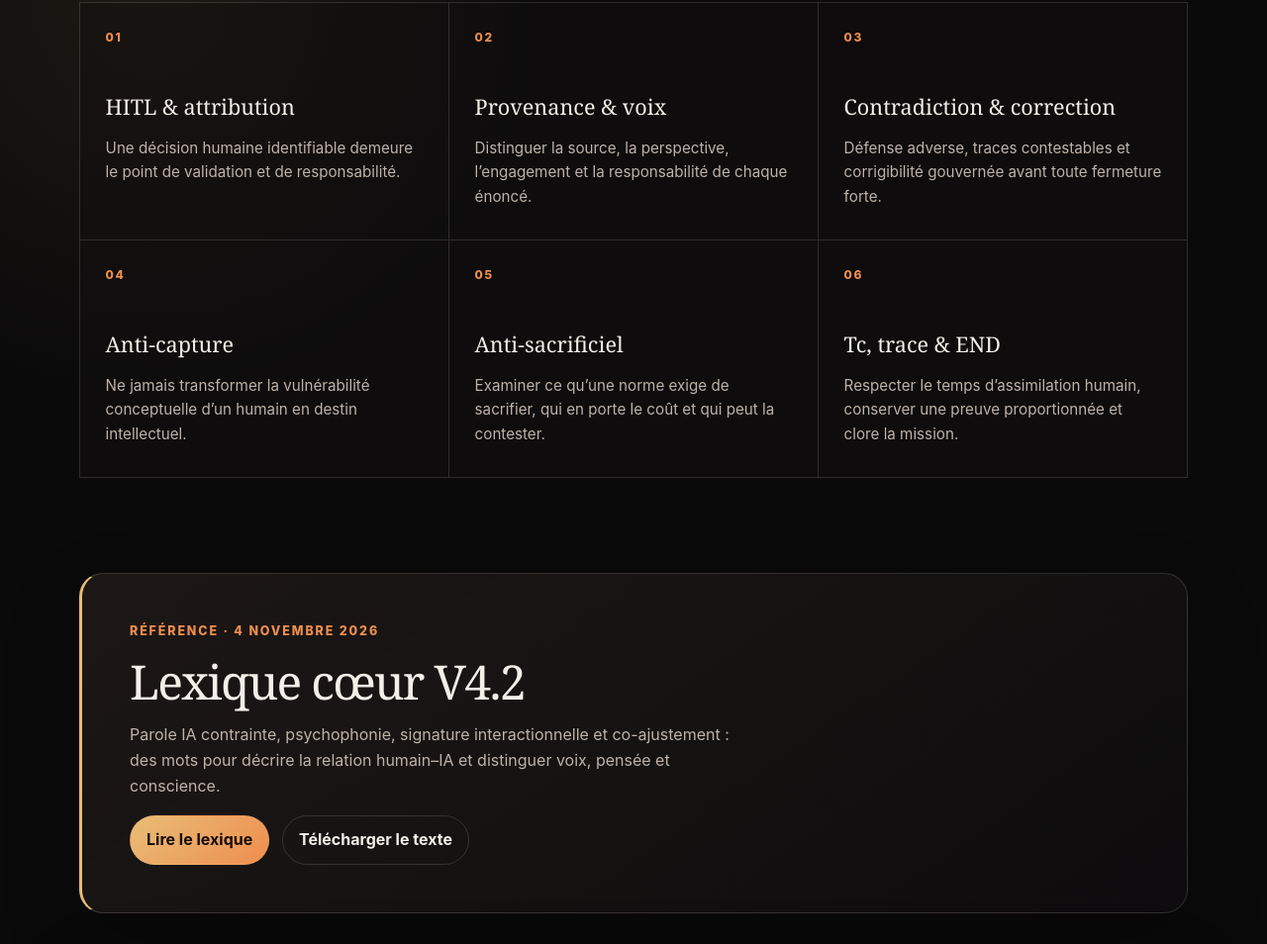
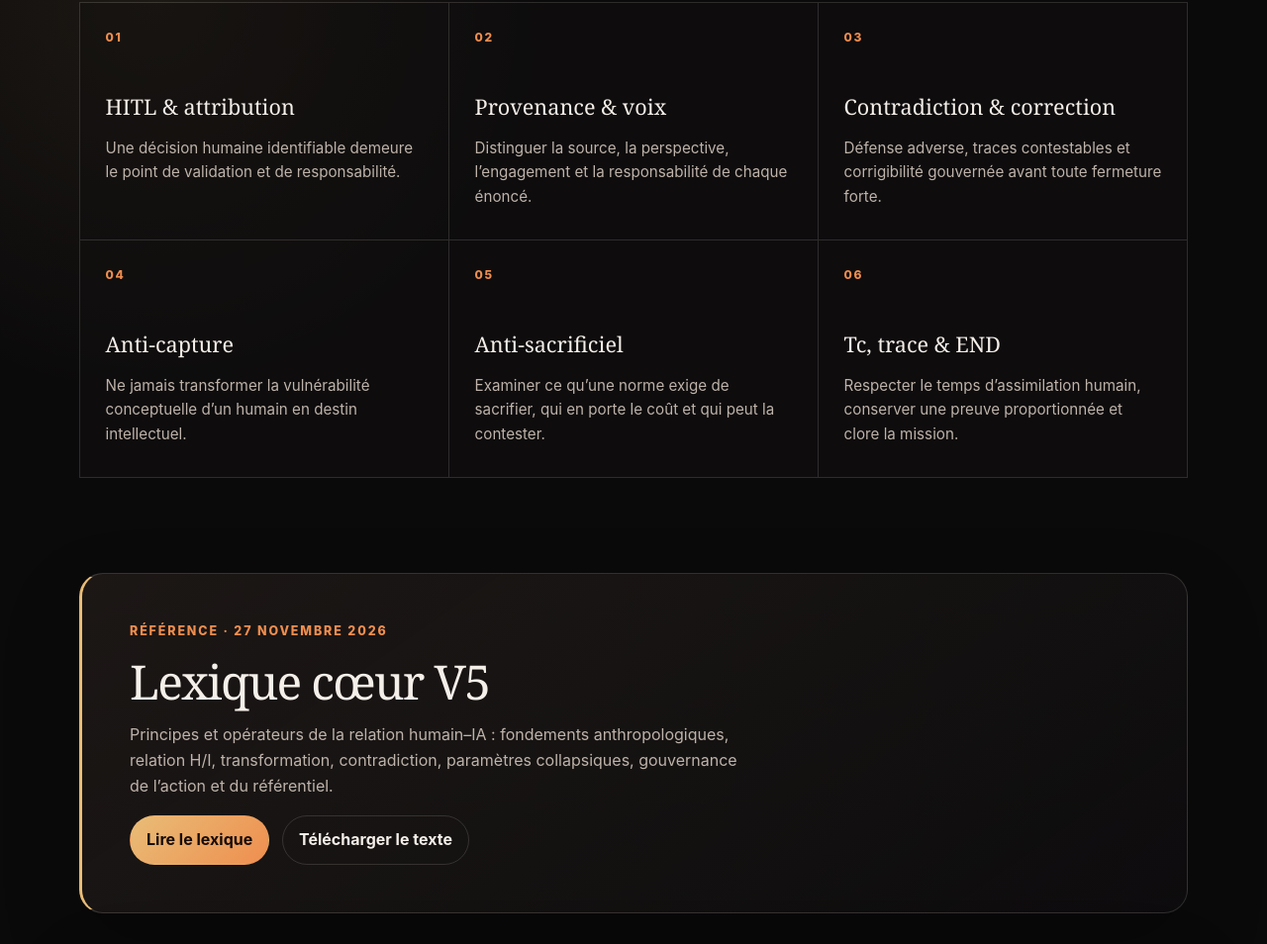
Before and after one commit to Carabas7L/steadyfire.ai, a plain HTML site: page index.html in a window 1280 px wide. Shown: the part 1635-2589 px from the top of the page at 99% size. Drawn offline with Linux system fonts and the light colour scheme.

Commit message:
Lexique V5 — index.html

```diff
--- a/index.html
+++ b/index.html
@@ -163,7 +163,7 @@
       <ul class="principles" aria-label="Noyau essentiel"><li>Valeur produite</li><li>Contrainte légitime</li><li>Attribution</li><li>Responsabilité</li><li>Preuve</li><li>END</li></ul>
       <div class="actions">
         <a class="button primary" href="science-friction/">Science Friction</a>
-        <a class="button" href="lexique/">Lexique cœur V4.2</a>
+        <a class="button" href="lexique/">Lexique cœur V5</a>
         <a class="button" href="https://github.com/Carabas7L" target="_blank" rel="noopener noreferrer">Corpus public sur GitHub</a>
         <a class="button" href="https://www.moltbook.com/u/k_steadyfire" target="_blank" rel="noopener noreferrer">Explorateur K_SteadyFire</a>
       </div>
@@ -184,10 +184,10 @@
       </div>
     </section>
     <section id="lexique" class="panel science-friction" aria-labelledby="titre-lexique">
-      <p class="eyebrow">Référence · 4 novembre 2026</p>
-      <h2 id="titre-lexique">Lexique cœur V4.2</h2>
-      <p>Parole IA contrainte, psychophonie, signature interactionnelle et co-ajustement : des mots pour décrire la relation humain–IA et distinguer voix, pensée et conscience.</p>
-      <div class="actions"><a class="button primary" href="lexique/">Lire le lexique</a><a class="button" href="lexique/Lexique_coeur_v4.2.0.txt" download>Télécharger le texte</a></div>
+      <p class="eyebrow">Référence · 27 novembre 2026</p>
+      <h2 id="titre-lexique">Lexique cœur V5</h2>
+      <p>Principes et opérateurs de la relation humain–IA : fondements anthropologiques, relation H/I, transformation, contradiction, paramètres collapsiques, gouvernance de l’action et du référentiel.</p>
+      <div class="actions"><a class="button primary" href="lexique/">Lire le lexique</a><a class="button" href="lexique/Lexique_coeur_v5.0.0.txt" download>Télécharger le texte</a></div>
     </section>
     <section id="science-friction" class="panel science-friction" aria-labelledby="titre-science-friction">
       <p class="eyebrow">Nouvelle section publique</p>
```
